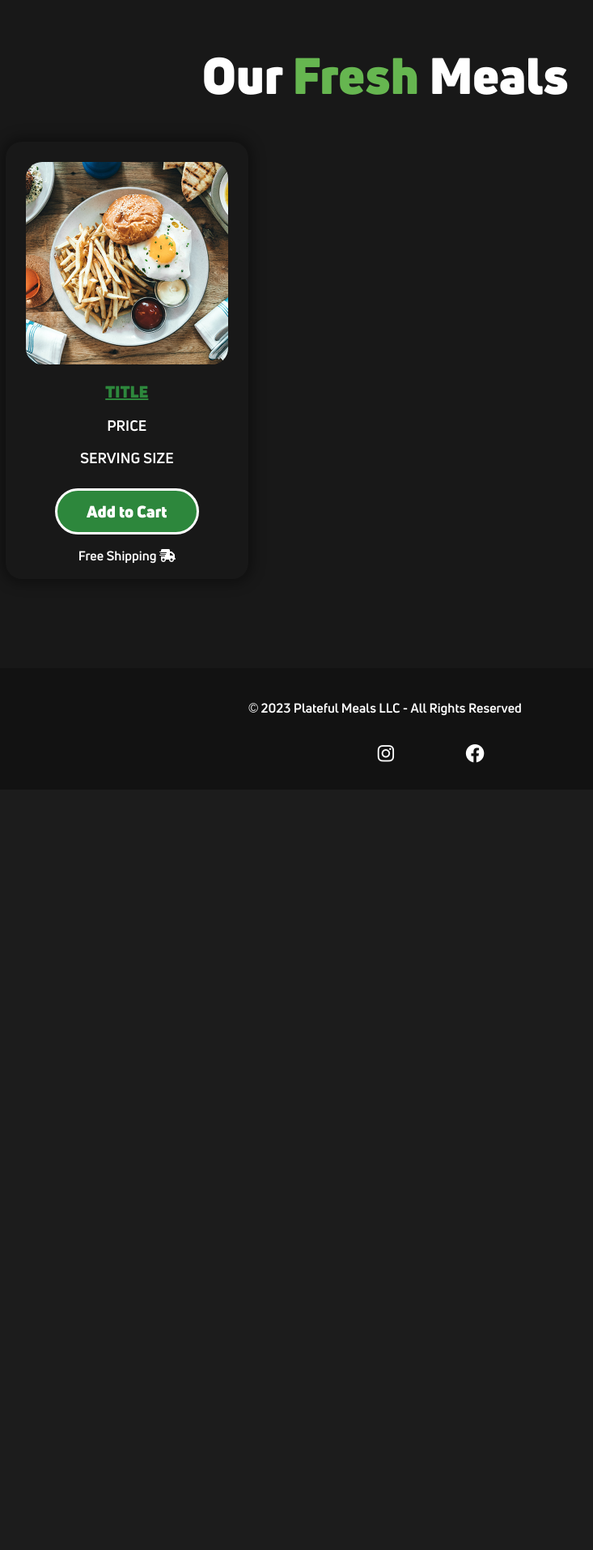
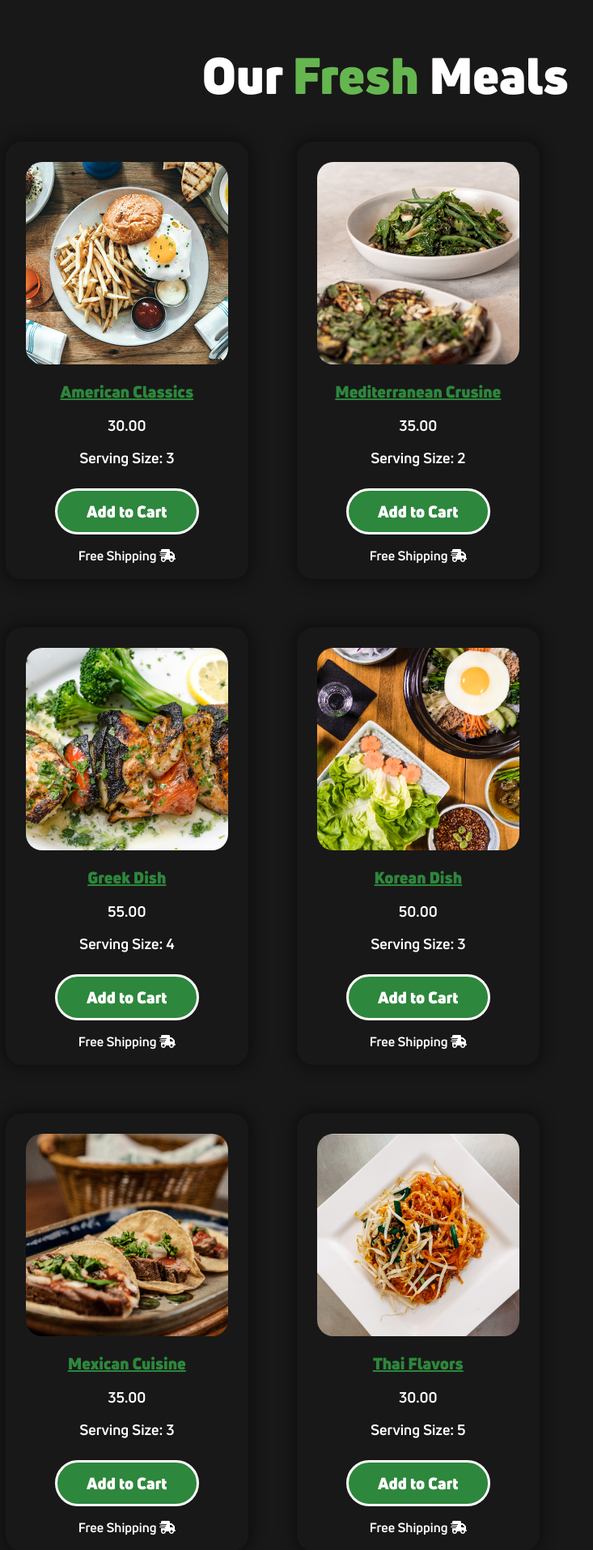
Before and after one commit to matspark1/I210_Final, a PHP site: page /meals.php in a window 1280 px wide. Shown: the part 331-2245 px from the top of the page at 81% size, without its empty margins (164-897 px from the left). Before the commit the page ends 1273 px from the top, so only its background shows below. Run offline with PHP 8.4, Linux system fonts and the light colour scheme; data comes from the database, SQL or seed files in the repository.

Commit message:
added database and made meals.php work

```diff
--- /dev/null
+++ b/includes/database.php
@@ -0,0 +1,31 @@
+<?php
+/**
+ * Author: Matthew Sparkman
+ * Date: 11/15/2023
+ * File: database.php
+ * Description:
+ */
+
+//set mysql error report mode
+mysqli_report(MYSQLI_REPORT_ERROR);
+//define parameters
+$host = "localhost";
+$login = "phpuser"; //use different account if necessary
+$password = "phpuser"; //use the correct password for the account
+$database = "prepmeal_db"; //database name
+$tblMeals = "prepmeals";
+$tblCategory = "categories";
+$tblUser = "users";
+$tblRole = "roles";
+
+
+//connect to the mySQL server
+$conn = @new mysqli($host, $login, $password, $database);
+
+
+//Handle connection errors
+if ($conn->connect_errno) {
+    $error = $conn->connect_error;
+    header("Location: ../error.php?m=$error");
+    die();
+}
--- a/meals.php
+++ b/meals.php
@@ -6,6 +6,22 @@
  */
 $page_title = "Meals";
 require_once('includes/header.php');
+require_once('includes/database.php');
+
+//select statement
+$sql = "SELECT title, price, category, serving_size, id, image
+FROM $tblMeals, $tblCategory
+WHERE $tblMeals.category_id = $tblCategory.category_id";
+
+//execute query
+$query = $conn->query($sql);
+//handling errors
+if(!$query) {
+    $error = "Selection failed: " . $conn->error;
+    $conn->close();
+    header("Location: error.php?m=$error");
+    die();
+}
 ?>
     <h1 class="search-label">Search for your favorite meals</h1>
     <form class="meal-search" action="mealsearchresults.php">
@@ -19,16 +35,18 @@ require_once('includes/header.php');
     <div class="mealplans">
         <h1>Our <span>Fresh</span> Meals</h1>
         <div class="mealplans-boxes">
-            <div class="mealplans-box">
-                <img src="images/food2.jpg" />
-                <div class="mealplan-desc">
-                    <h3><a class="mealtitle" href="">TITLE</a></h3>
-                    <p>PRICE</p>
-                    <p>SERVING SIZE</p>
+            <?php while ($row = $query->fetch_assoc()){ ?>
+                <div class="mealplans-box">
+                    <img src="<?=$row['image']?>" />
+                    <div class="mealplan-desc">
+                        <h3><a class="mealtitle" href="mealdetails.php?id=<?=$row['id']?>"><?=$row['title']?></a></h3>
+                        <p><?= $row['price'] ?></p>
+                        <p>Serving Size: <?= $row['serving_size'] ?></p>
+                    </div>
+                    <a href="###" class="addcartBtn">Add to Cart</a>
+                    <span>Free Shipping <i class="fa-solid fa-truck-fast"></i></span>
                 </div>
-                <a href="###" class="addcartBtn">Add to Cart</a>
-                <span>Free Shipping <i class="fa-solid fa-truck-fast"></i></span>
-            </div>
+        <?php } ?>
         </div>
     </div>
     <!-- page footer for copyright information -->
--- a/mealsearchresults.php
+++ b/mealsearchresults.php
@@ -1,4 +1,4 @@
-<?php
+ <?php
 /**
  * Author: Matthew Sparkman
  * Date: today's date
```
